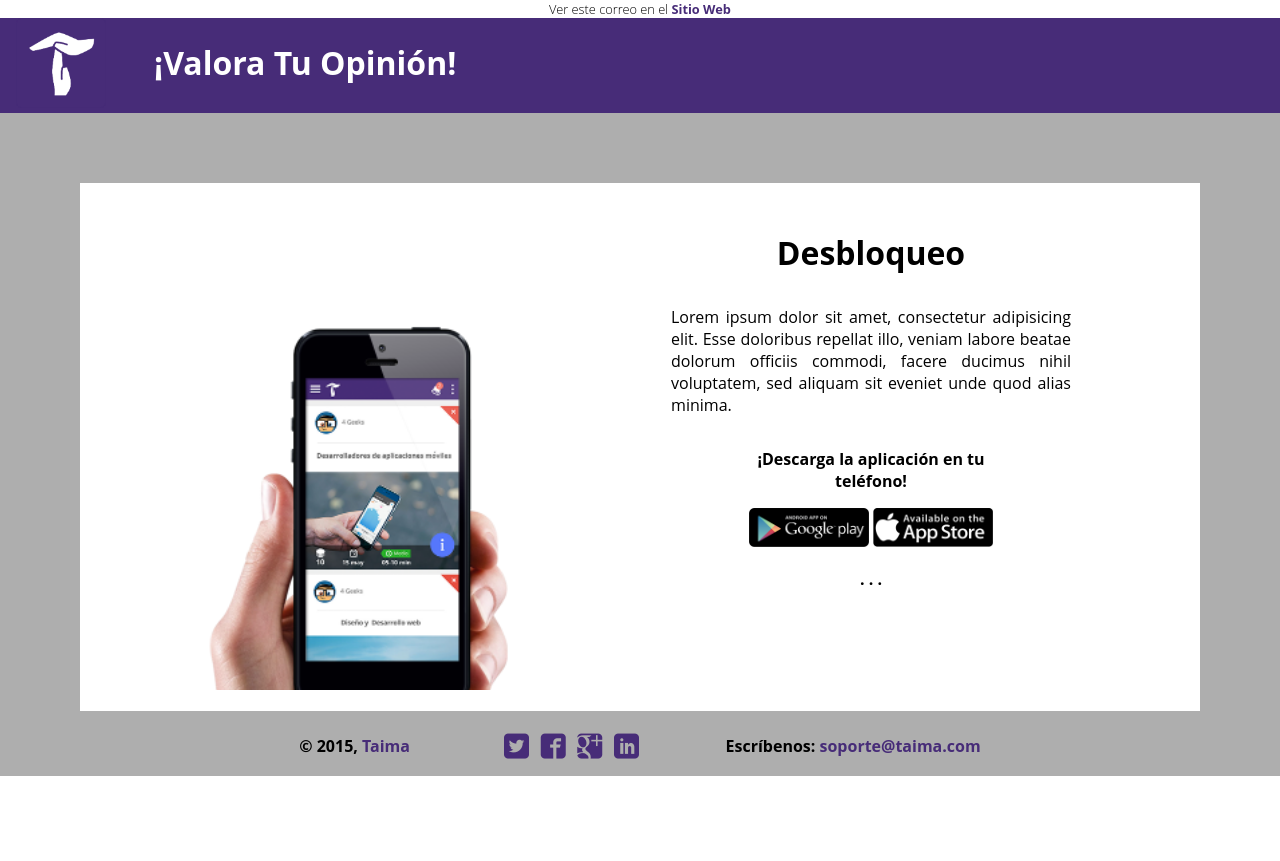
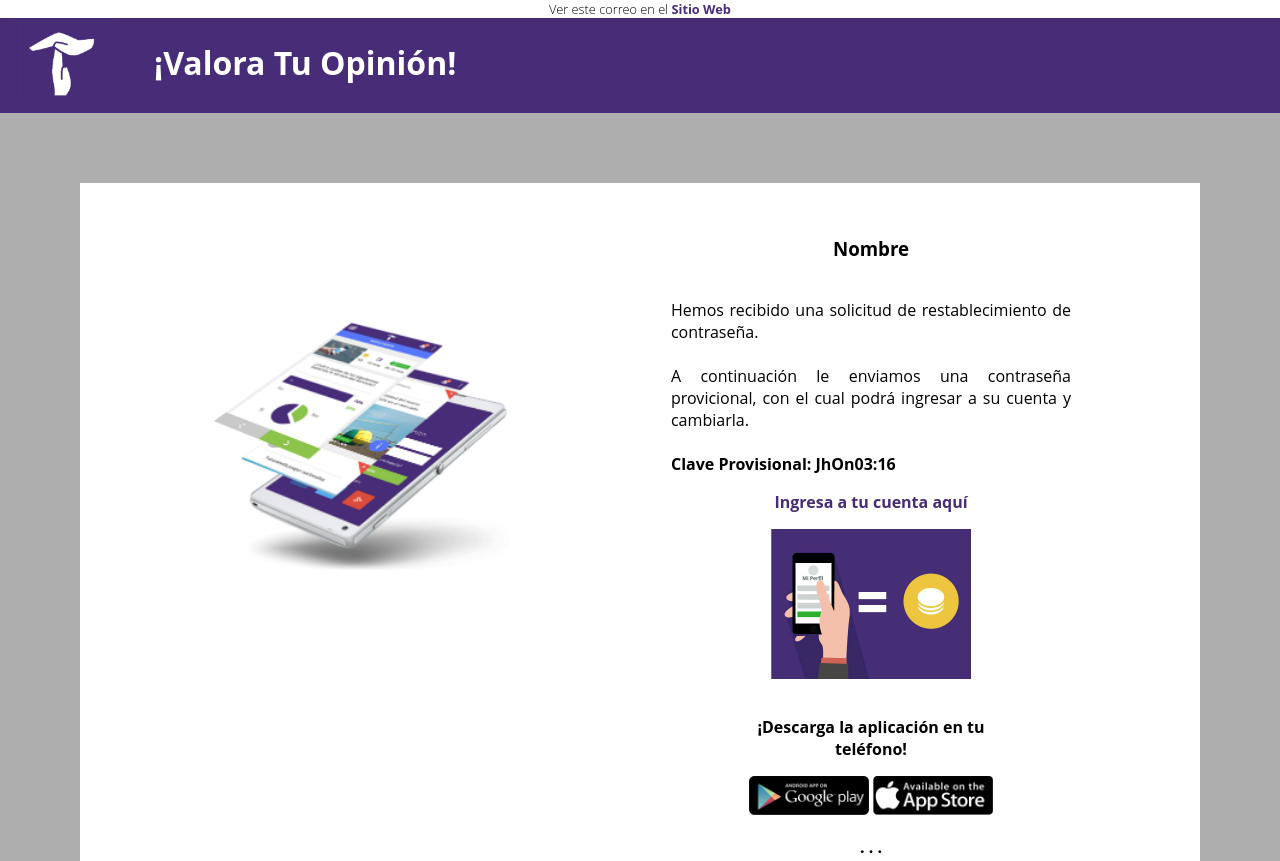
Before and after one commit to alexballera/requerimiento_empresas, a website: page app/correos/contrasena.html in a window 1280 px wide. Shown: the top 861 px of the page. Before the commit the page ends 800 px from the top, so only its background shows below. Drawn offline with Linux system fonts and the light colour scheme; files that its build step writes are made by us from their sources; files whose address does not match are found by name.

Commit message:
Terminado correo de contraseña

```diff
--- a/app/correos/desbloqueo.html
+++ b/app/correos/contrasena.html
@@ -45,14 +45,26 @@
       <div class="correo__body">
         <div class="correo__body--contenedor">
           <figure class="correo__body--figure" >
-            <img class="correo__body--img" src="../images/phone.png" alt="Taima desde tu mano">
+            <img class="correo__body--img" src="../images/phone_landing.png" alt="Taima desde tu mano">
           </figure>
           <figure class="correo__body--figure correo__body--hiden" >
             <img class="correo__body--img" src="../images/telefono.png" alt="Taima desde tu mano">
           </figure>
           <div class="correo__body--mensaje">
-            <h1 class="correo__body--titulo">Desbloqueo</h1>
-            <p class="correo__body--texto">Lorem ipsum dolor sit amet, consectetur adipisicing elit. Esse doloribus repellat illo, veniam labore beatae dolorum officiis commodi, facere ducimus nihil voluptatem, sed aliquam sit eveniet unde quod alias minima.</p>
+            <h3 class="correo__body--titulo">Nombre</h3>
+            <p class="correo__body--texto">Hemos recibido una solicitud de restablecimiento de contraseña. <br><br>
+              A continuación le enviamos una contraseña provicional, con el cual podrá ingresar a su cuenta y cambiarla. <br><br>
+              <strong>Clave Provisional: JhOn03:16</strong>
+            </p>
+            <figure class="correo__body--premio" >
+              <a href="/taima" target="_blank">
+                <figcaption class="correo__descarga--titulo">
+                <strong>Ingresa a tu cuenta aquí</strong>
+                </figcaption>
+
+                <img class="correo__body--imagen" src="../images/personal.png" alt="Taima desde tu mano">
+              </a>
+            </figure>
             <figure class="correo__descarga">
               <figcaption class="correo__descarga--titulo">
               <strong>¡Descarga la aplicación en tu teléfono!</strong>
```
Also changed, not shown: app/correos/index.html (+3 -3 lines), app/correos/registro.html (+10 -3 lines), app/correos/contrasena.txt (renamed from app/correos/desbloqueo.txt), app/images/personal.png (added), app/images/personal@2x.png (added), app/images/phone_landing.png (added), app/images/phone_landing@2x.png (added), dist/correos/contrasena.html, dist/correos/index.html, dist/correos/registro.html, dist/images/personal.png (added), dist/images/personal@2x.png (added), dist/images/phone_landing.png (added), dist/images/phone_landing@2x.png (added).
